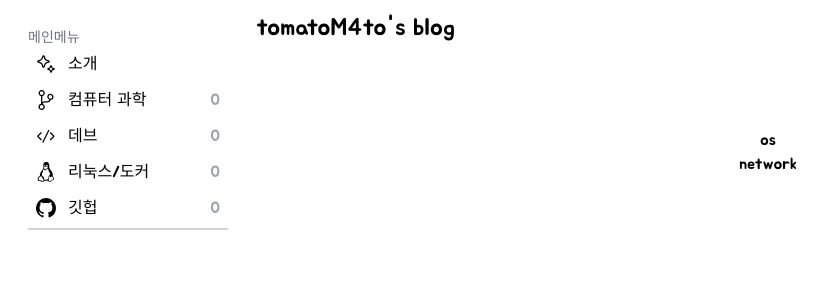
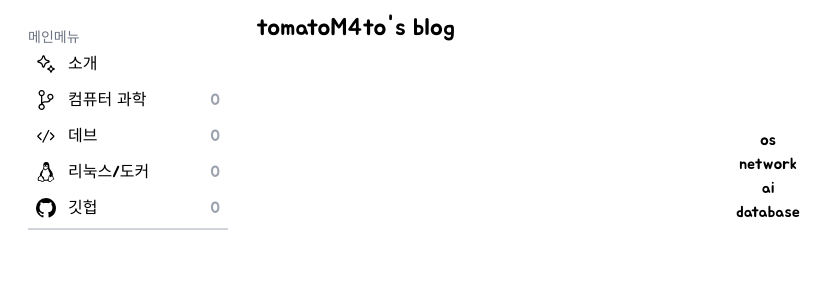
Before and after one commit to tomatoM4to/blog, a Next.js app: page / in a window 1280 px wide. Shown: the top 300 px of the page, without its empty margins (0-834 px from the left). Built offline with nearby package versions, Linux system fonts and the light colour scheme.

Commit message:
setting lecture

```diff
--- a/app/page.tsx
+++ b/app/page.tsx
@@ -14,6 +14,8 @@ export default function Home() {
             <div className="flex-1 flex flex-col items-center">
                 <Link href="/os/1-Memory-overview">os</Link>
                 <Link href="/network/1-Internet-And-Protocol">network</Link>
+                <Link href="/ai/1-AI-overview">ai</Link>
+                <Link href="/database/1-Database-overview">database</Link>
             </div>
         </div>
     );
```
Also changed, not shown: public/ai/1-AI-overview.mdx (added), public/ai/2-Basis-math.mdx (added), public/database/1-Database-overview.mdx (added).
